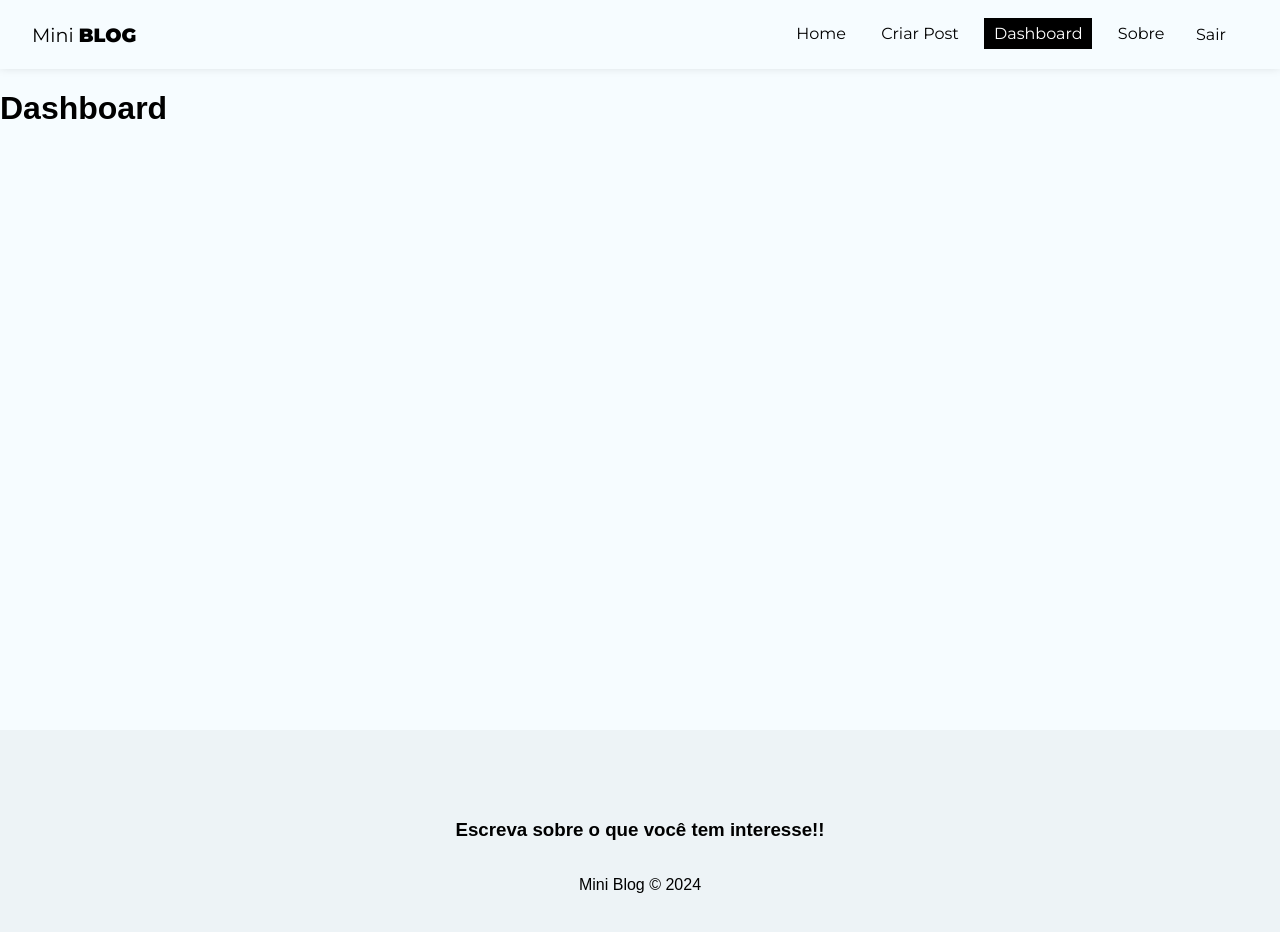
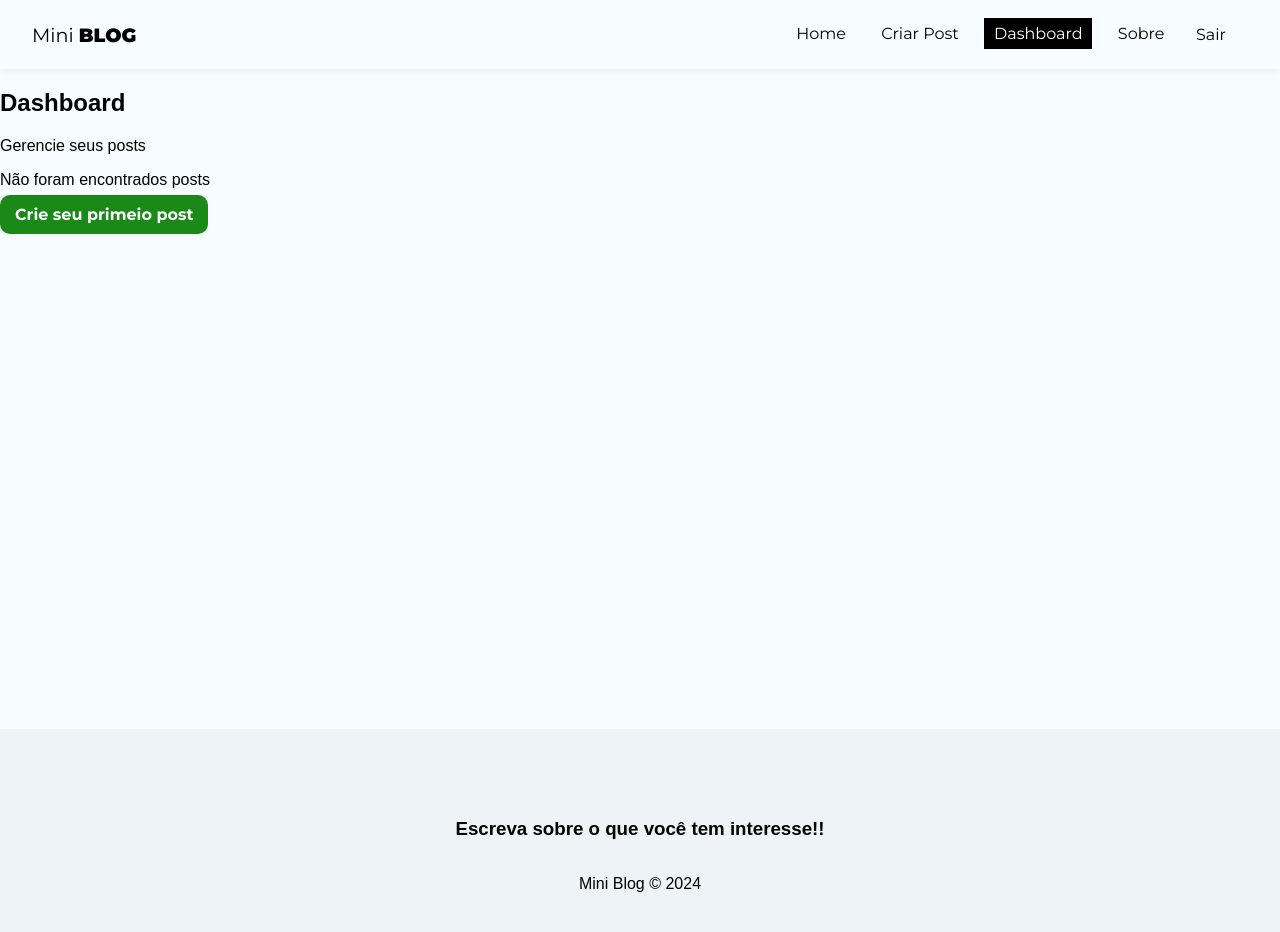
Before and after one commit to VictorLapaDev/React-Course-Matheus-Battiti, a React (Vite) app in the folder 10-Mini-Blog/MiniBlog/: page /dashboard in a window 1280 px wide. Shown: the top 932 px of the page. Built offline with nearby package versions, Linux system fonts and the light colour scheme; no server answers; sample sign-in values are in the browser's storage.

Commit message:
feat: structuring dashboard

```diff
--- a/10-Mini-Blog/MiniBlog/src/pages/Dashboard/Dashboard.tsx
+++ b/10-Mini-Blog/MiniBlog/src/pages/Dashboard/Dashboard.tsx
@@ -1,9 +1,38 @@
 import style from './Dashboard.module.css'
 
+//hooks
+import { useAuthValue } from "../../context/AuthContext"
+import { useFetchDocuments } from '../../hooks/useFetchDocuments';
+import { Link } from 'react-router-dom';
+
 const Dashboard = () => {
+
+  const { user } = useAuthValue();
+  const uid = user.uid;
+
+  //posts do usuario
+  const posts = []
+
+
+
   return (
     <div>
-        <h1>Dashboard</h1>
+        <h2>Dashboard</h2>
+        <p>Gerencie seus posts</p>
+
+        {posts && posts.length === 0 ? (
+            <div className={style.nopost}>
+              <p>Não foram encontrados posts</p>
+              <Link to="/posts/create" className='btn'>
+                  Crie seu primeio post
+              </Link>
+            </div>
+        ) : (
+          <div>
+
+          </div>
+        )}
+
     </div>
   )
 }
--- a/10-Mini-Blog/MiniBlog/src/pages/Post/Post.module.css
+++ b/10-Mini-Blog/MiniBlog/src/pages/Post/Post.module.css
@@ -3,7 +3,6 @@
 }
 
 .post_container img{
-    min-width: 60em;
     max-width: 80em;
 }
 
```
